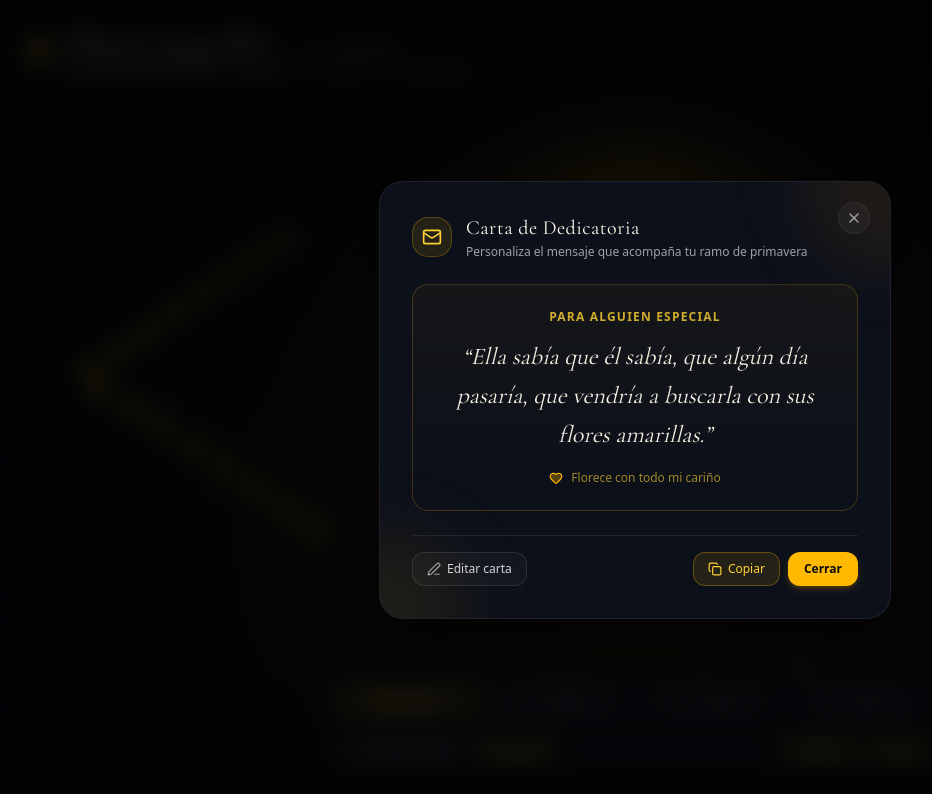
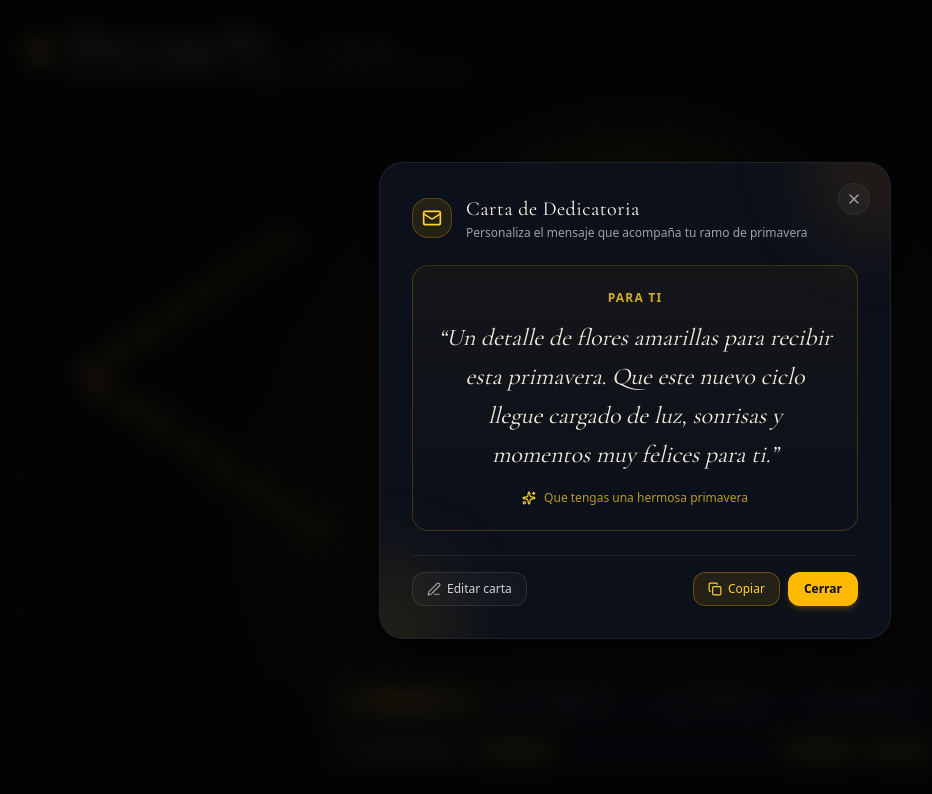
Before and after one commit to nOOmzzzz/yellw, a Next.js app: page / in a window 1280 px wide. Both pictures are taken after a click on the button "Dedicatoria". Shown: the top 794 px of the page, without its empty margins (5-937 px from the left). Built offline with nearby package versions, Linux system fonts and the light colour scheme.

Commit message:
fix(copy): remove romantic tropes and tailor dedications for a warm, thoughtful spring gift

```diff
--- a/app/components/DedicationCard.tsx
+++ b/app/components/DedicationCard.tsx
@@ -1,24 +1,20 @@
 'use client';
 
 import React, { useState } from 'react';
-import { Mail, X, Check, Copy, Edit3, Heart } from 'lucide-react';
+import { Mail, X, Check, Copy, Edit3, Sparkles } from 'lucide-react';
 
 const DEDICATION_PRESETS = [
   {
     title: '21 de Septiembre • Primavera',
-    text: 'Te entrego estas flores amarillas como promesa de luz, ternura y un nuevo ciclo lleno de momentos inolvidables a tu lado.',
+    text: 'Un detalle de flores amarillas para recibir esta primavera. Que este nuevo ciclo llegue cargado de luz, sonrisas y momentos muy felices para ti.',
   },
   {
-    title: 'Flores Amarillas • Tradición',
-    text: 'Ella sabía que él sabía, que algún día pasaría, que vendría a buscarla con sus flores amarillas.',
+    title: 'Alegría & Buenos Deseos',
+    text: 'Que la calidez y vitalidad de estas flores amarillas iluminen tus días, recordándote lo valiosa que es tu energía y todo lo bueno que mereces.',
   },
   {
-    title: 'Afecto Sincero & Gratitud',
-    text: 'Que la calidez dorada de este ramo ilumine tus días, recordándote lo especial y valiosa que es tu presencia en mi vida.',
-  },
-  {
-    title: 'Complicidad & Alegría',
-    text: 'Un ramillete silvestre para celebrar nuestra cercanía, las risas compartidas y la dicha constante de caminar juntos.',
+    title: 'Buenas Vibras & Gratitud',
+    text: 'Para desearte una temporada radiante. Gracias por compartir siempre tu buena vibra, tu autenticidad y alegría en cada momento.',
   },
 ];
 
@@ -29,9 +25,9 @@ export default function DedicationCard({
   isOpen: boolean;
   onClose: () => void;
 }) {
-  const [recipient, setRecipient] = useState('Para alguien especial');
+  const [recipient, setRecipient] = useState('Para ti');
   const [message, setMessage] = useState(
-    'Ella sabía que él sabía, que algún día pasaría, que vendría a buscarla con sus flores amarillas.'
+    'Un detalle de flores amarillas para recibir esta primavera. Que este nuevo ciclo llegue cargado de luz, sonrisas y momentos muy felices para ti.'
   );
   const [isEditing, setIsEditing] = useState(false);
   const [copied, setCopied] = useState(false);
@@ -39,7 +35,7 @@ export default function DedicationCard({
   if (!isOpen) return null;
 
   const handleCopy = () => {
-    const fullText = `${recipient}\n\n"${message}"\n\nCon todo mi afecto en esta primavera.`;
+    const fullText = `${recipient}\n\n"${message}"\n\n— Feliz 21 de Septiembre`;
     navigator.clipboard.writeText(fullText).then(() => {
       setCopied(true);
       setTimeout(() => setCopied(false), 2000);
@@ -93,7 +89,7 @@ export default function DedicationCard({
                   value={recipient}
                   onChange={(e) => setRecipient(e.target.value)}
                   className="w-full rounded-xl border border-white/10 bg-white/[0.03] px-3.5 py-2.5 text-sm text-white placeholder-zinc-500 focus:border-amber-400/60 focus:outline-none transition"
-                  placeholder="Ej: Para mi persona favorita..."
+                  placeholder="Ej: Para alguien especial..."
                 />
               </div>
 
@@ -113,7 +109,7 @@ export default function DedicationCard({
               {/* Presets */}
               <div>
                 <label className="block text-[11px] font-medium uppercase tracking-wider text-zinc-400 mb-2">
-                  Inspiraciones poéticas
+                  Mensajes de primavera sugeridos
                 </label>
                 <div className="flex flex-col gap-1.5">
                   {DEDICATION_PRESETS.map((preset, idx) => (
@@ -130,7 +126,7 @@ export default function DedicationCard({
               </div>
             </div>
           ) : (
-            /* Styled Romantic Note View */
+            /* Styled Note View */
             <div className="relative rounded-2xl border border-amber-400/20 bg-gradient-to-b from-amber-400/[0.04] to-transparent p-6 text-center">
               <div className="text-xs font-semibold tracking-widest text-amber-300/80 uppercase mb-3">
                 {recipient}
@@ -138,9 +134,9 @@ export default function DedicationCard({
               <p className="font-serif italic text-xl sm:text-2xl text-amber-50/95 leading-relaxed">
                 “{message}”
               </p>
-              <div className="mt-4 flex items-center justify-center gap-2 text-xs text-amber-300/60 font-light">
-                <Heart className="w-3.5 h-3.5 fill-amber-400/30 text-amber-400" />
-                <span>Florece con todo mi cariño</span>
+              <div className="mt-4 flex items-center justify-center gap-2 text-xs text-amber-300/70 font-light">
+                <Sparkles className="w-3.5 h-3.5 text-amber-300" />
+                <span>Que tengas una hermosa primavera</span>
               </div>
             </div>
           )}
--- a/app/components/types.ts
+++ b/app/components/types.ts
@@ -28,7 +28,7 @@ export const FLOWER_OPTIONS: FlowerMeta[] = [
     shortName: 'Tulipanes',
     scientificName: 'Tulipa gesneriana aurea',
     tagline: 'Elegancia pura, afecto sincero y calidez',
-    symbolism: 'Símbolo de amor alegre, ternura y el renacer más fino de la primavera.',
+    symbolism: 'Símbolo de alegría luminosa, calidez y el renacer más fino de la primavera.',
     accentColor: '#fde047',
     glowColor: 'rgba(253, 224, 71, 0.28)',
   },
@@ -38,7 +38,7 @@ export const FLOWER_OPTIONS: FlowerMeta[] = [
     shortName: 'Girasoles',
     scientificName: 'Helianthus annuus',
     tagline: 'Energía solar radiante y admiración eterna',
-    symbolism: 'Símbolo del sol de primavera, vitalidad serena y fidelidad.',
+    symbolism: 'Símbolo del sol de primavera, vitalidad radiante y buenos deseos.',
     accentColor: '#fbbf24',
     glowColor: 'rgba(251, 191, 36, 0.28)',
   },
@@ -48,7 +48,7 @@ export const FLOWER_OPTIONS: FlowerMeta[] = [
     shortName: 'Silvestre',
     scientificName: 'Flores de Campo',
     tagline: 'La esencia silvestre y natural de la primavera',
-    symbolism: 'Inocencia, espontaneidad, ternura y el deseo de florecer juntos.',
+    symbolism: 'Inocencia, espontaneidad, frescura y la magia de los nuevos comienzos.',
     accentColor: '#fef08a',
     glowColor: 'rgba(254, 240, 138, 0.28)',
   },
```
